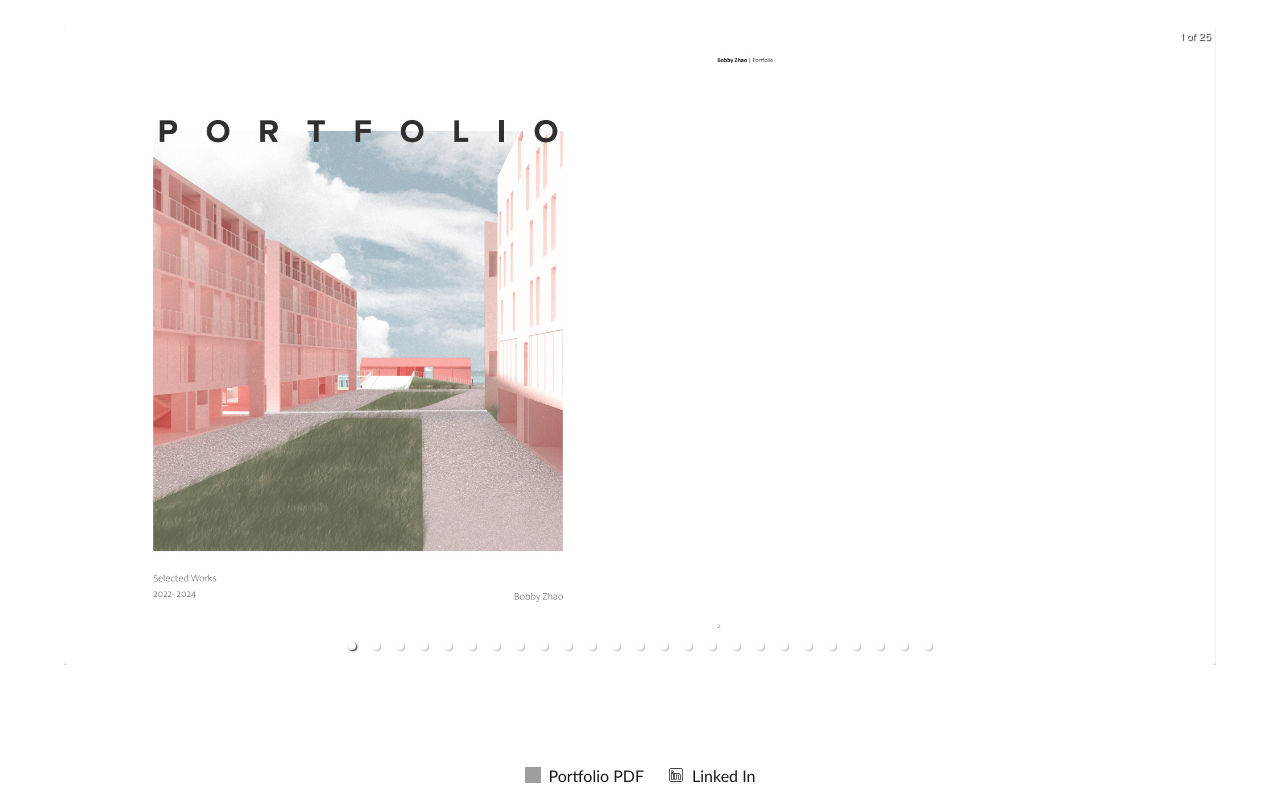
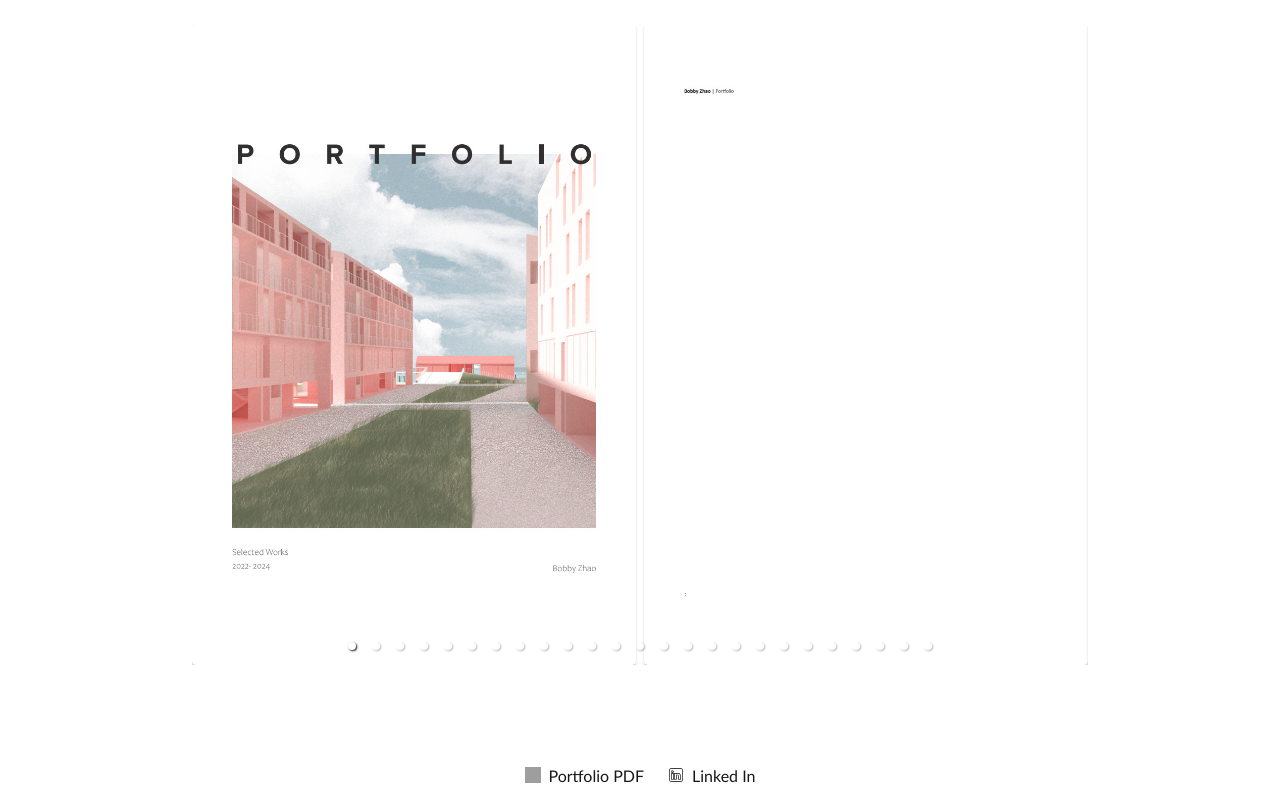
Before and after one commit to ngcthao/bobby-portfolio, a Next.js app: page / in a window 1280 px wide. Built offline with nearby package versions, Linux system fonts and the light colour scheme; grey boxes are pictures that could not be loaded.

Commit message:
Improved ui

```diff
--- a/package.json
+++ b/package.json
@@ -15,7 +15,6 @@
     "next": "15.1.7",
     "react": "^19.0.0",
     "react-dom": "^19.0.0",
-    "react-modal": "^3.16.3",
     "react-responsive-carousel": "^3.2.23"
   }
 }
--- a/src/app/components/imgpopup.js
+++ /dev/null
@@ -1,29 +0,0 @@
-import Modal from 'react-modal';
-
-const ImagePopup = ({ isOpen, onRequestClose, imageSrc }) => (
-  <Modal
-    isOpen={isOpen}
-    onRequestClose={onRequestClose}
-    contentLabel="Image Popup"
-    style={{
-      content: {
-        display: 'flex',
-        justifyContent: 'center',
-        alignItems: 'center',
-        padding: '20px',
-        background: 'rgba(0, 0, 0, 0.8)',
-        border: 'none',
-        borderRadius: '8px',
-      },
-      overlay: {
-        backgroundColor: 'rgba(0, 0, 0, 0.7)',
-      },
-    }}
-  >
-    <div style={{ textAlign: 'center' }}>
-      <img src={imageSrc} alt="Popup" style={{ maxWidth: '80%', maxHeight: '80%' }} />
-    </div>
-  </Modal>
-);
-
-export default ImagePopup;
--- a/src/app/page.js
+++ b/src/app/page.js
@@ -6,24 +6,23 @@ import Image from "next/image";
 import styles from "./page.module.css";
 import { Carousel } from 'react-responsive-carousel';
 import { Stack, Card, CardContent } from '@mui/material';
+import Dialog from '@mui/material/Dialog';
 import "react-responsive-carousel/lib/styles/carousel.min.css";
-import ImagePopup from './components/imgpopup.js';
 
 export default function Home() {
-  // const [isOpen, setIsOpen] = useState(false);
-  // const [selectedImage, setSelectedImage] = useState('');
+  const [open, setOpen] = React.useState(false);
+  const [imgSource, setImgSource] = React.useState();
 
-  // const openImg = (imgSrc) => {
-  //   console.log("asdfghj")
-  //   if(!isOpen) {
-  //   console.log("opening")
-  //   setSelectedImage(imgSrc);
-  //   setIsOpen(true);
-  //   }
-  // };
-  // const closeImg = () => {
-  //   setIsOpen(false);
-  // };
+  const handleClickOpen = (value) => {
+    setImgSource(value);
+    setOpen(true);
+  };
+
+  const handleClose = () => {
+    setOpen(false);
+    setImgSource();
+  };
+
 
   return (
     <div className={styles.page}>
@@ -32,15 +31,26 @@ export default function Home() {
       autoFocus
       showThumbs={false}
       autoPlay={false}
-      infiniteLoop={false}
+      infiniteLoop={true}
       swipeable
       showArrows={true}
       useKeyboardArrows={true}
+      showStatus={false}
       >
         {Array.from({ length: 25 }, (_, index) => (
-            <Card key={index}>
+          <Stack
+          direction="row"
+          spacing={1}
+          sx={{
+            justifyContent: "center",
+            alignItems: "center",
+          }}
+          key={(index * 2) + 1}
+          >
+          <Card
+          onClick={() => {handleClickOpen(`/${`portfolio/Page${(index * 2) + 1}.jpg`}`)}}
+          >
             <CardContent>
-                <Stack direction="row" spacing={1}>
               <img
               src={`/${`portfolio/Page${(index * 2) + 1}.jpg`}`}
               alt={`Page${index+1}`}
@@ -48,8 +58,14 @@ export default function Home() {
                 height: 600,
                 objectFit: 'contain',
               }}
-                    // onClick={openImg("/pdf.png")}
               />
+            </CardContent>
+          </Card>
+          <Card
+          key={(index * 2) + 2}
+          onClick={() => {handleClickOpen(`/${`portfolio/Page${(index * 2) + 2}.jpg`}`)}}
+          >
+            <CardContent>
               <img
               src={`/${`portfolio/Page${(index * 2) + 2}.jpg`}`}
               alt={`Page${index+1}`}
@@ -57,14 +73,31 @@ export default function Home() {
                 height: 600,
                 objectFit: 'contain',
               }}
-                    // onClick={openImg("/pdf.png")}
               />
-                  </Stack>
             </CardContent>
           </Card>
+          </Stack>
         ))}
       </Carousel>
-      {/* <ImagePopup isOpen={isOpen} onRequestClose={closeImg} imageSrc={selectedImage} /> */}
+      <Dialog
+      onClose={handleClose}
+      open={open}
+      // References: https://stackoverflow.com/questions/47181399/dialog-width-material-ui
+      sx={{
+        "& .MuiDialog-container": {
+          "& .MuiPaper-root": {
+            width: "100%",
+            maxWidth: "1000px",
+          },
+        },
+      }}
+
+      >
+        <img
+          src={imgSource}
+          alt="no image"
+        />
+      </Dialog>
       </main>
       <footer className={styles.footer}>
         <a
--- a/src/app/page.module.css
+++ b/src/app/page.module.css
@@ -18,7 +18,7 @@
 
 .main {
   height: 90vh;
-  width: 90vw;
+  width: 70vw;
   display: flex;
   flex-direction: column;
   grid-row-start: 2;
```
Also changed, not shown: 1 other file (tests, documents, lock files or other folders). Lines whose indentation alone changed are shown as unchanged.
